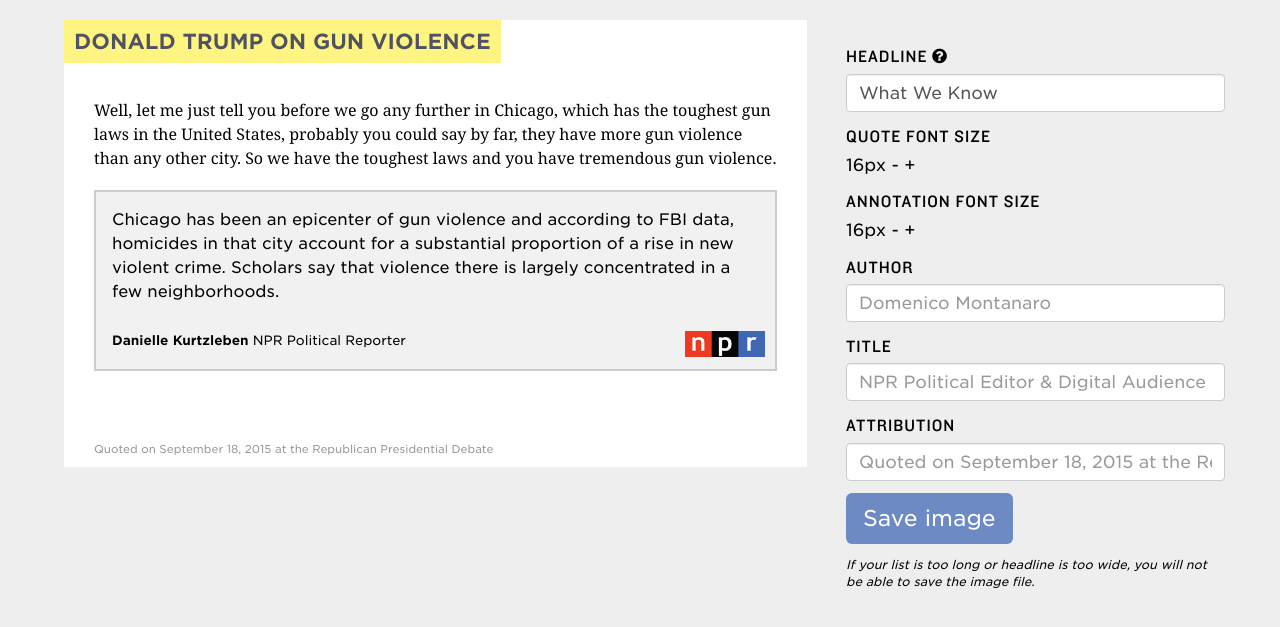
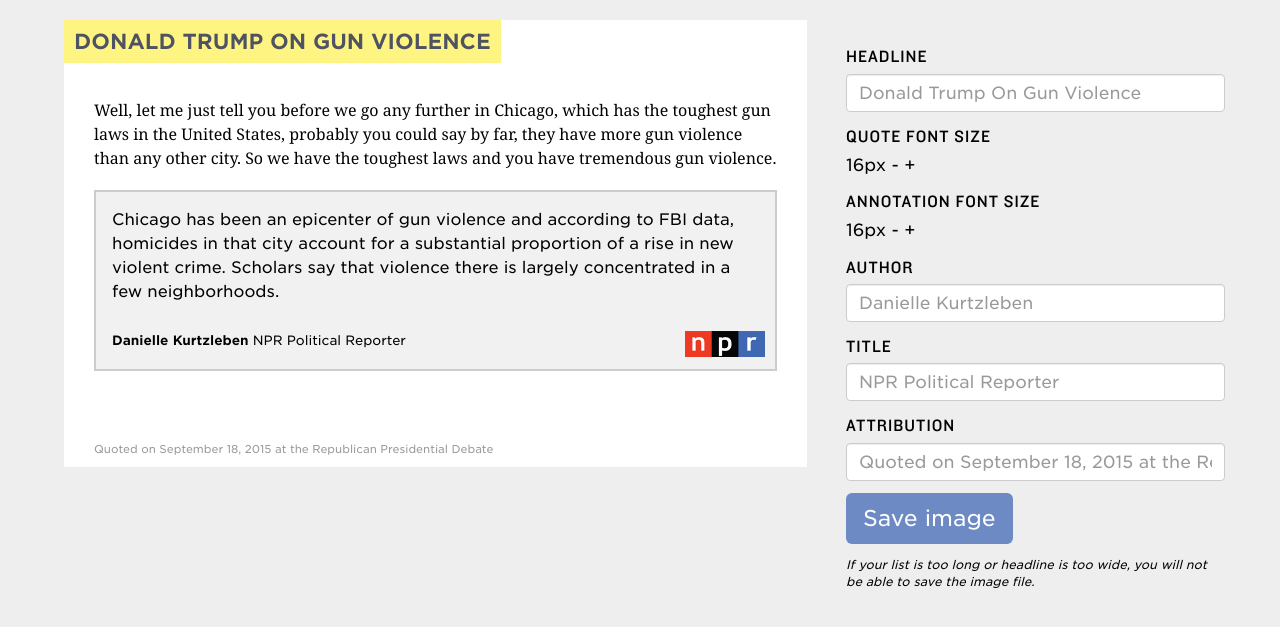
Before and after one commit to nprapps/lunchbox, a Flask app: page /annotator/index.html in a window 1280 px wide. Shown: the part 87-714 px from the top of the page. Run offline with Flask 2, Linux system fonts and the light colour scheme; style sheets or scripts are compiled from the project's sources; some libraries are stand-ins or nearby versions.

Commit message:
full move to placeholder

```diff
--- a/templates/annotator.html
+++ b/templates/annotator.html
@@ -32,9 +32,8 @@
                     <div class="form-group">
                         <label for="kicker">
                             Headline
-                            <i class="fa fa-question-circle" data-toggle="tooltip" data-placement="right" data-html="true" title="e.g. <em>What we know about the Nepal Earthquake, Presidential dog facts</em>"></i>
                         </label>
-                        <input id="kicker" class="form-control" name="kicker" type="text" value="What We Know">
+                        <input id="kicker" class="form-control" name="kicker" type="text" placeholder="Donald Trump On Gun Violence">
                     </div>
                     <div class="form-group">
                         <label for="quote-adjustment">Quote Font Size</label>
@@ -54,11 +53,11 @@
                     </div>
                     <div class="form-group">
                         <label for="show">Author</label>
-                        <input id="annotation-author" class="form-control" name="author" type="text" placeholder="Domenico Montanaro">
+                        <input id="annotation-author" class="form-control" name="author" type="text" placeholder="Danielle Kurtzleben">
                     </div>
                     <div class="form-group">
                         <label for="show">Title</label>
-                        <input id="annotation-title" class="form-control" name="title" type="text" placeholder="NPR Political Editor & Digital Audience">
+                        <input id="annotation-title" class="form-control" name="title" type="text" placeholder="NPR Political Reporter">
                     </div>
                     <div class="form-group">
                         <label for="show">Attribution</label>
```
